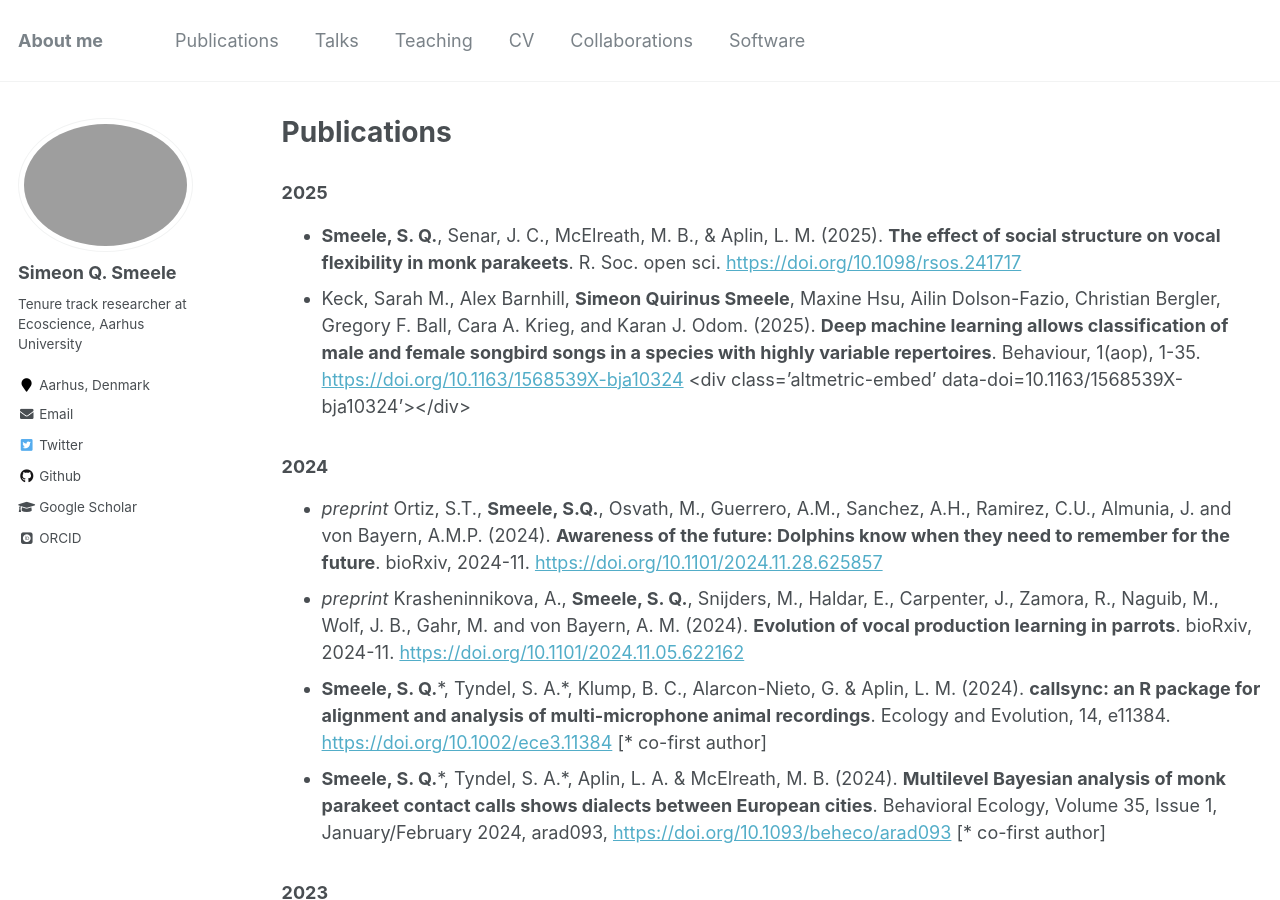
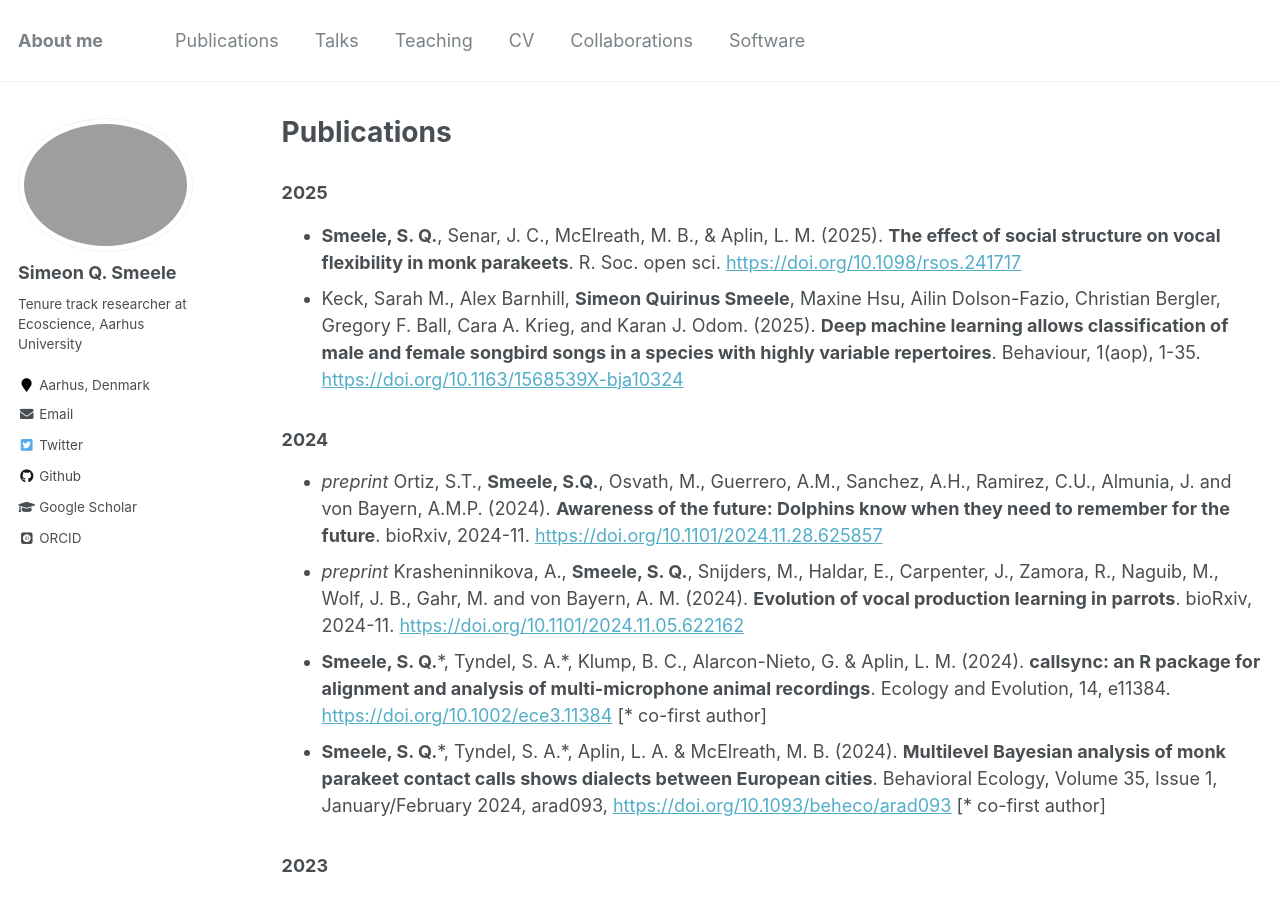
Before and after one commit to simeonqs/simeonqs.github.io, a Jekyll site: the page built from _pages/publications.md, in a window 1280 px wide and 900 px high. Built offline with Jekyll 4.4.1, drawn with Linux system fonts in a browser that asks for light colours; some web fonts are replaced; comment, search, counter and statistics services are not loaded.

Commit message:
Fixing reference.

```diff
--- a/_pages/publications.md
+++ b/_pages/publications.md
@@ -12,7 +12,7 @@ author_profile: true
 - **Smeele, S. Q.**, Senar, J. C., McElreath, M. B., & Aplin, L. M. (2025). **The effect of social structure on vocal flexibility in monk parakeets**. R. Soc. open sci. <https://doi.org/10.1098/rsos.241717>
     <div class='altmetric-embed' data-doi='10.1098/rsos.241717'></div>
 - Keck, Sarah M., Alex Barnhill, **Simeon Quirinus Smeele**, Maxine Hsu, Ailin Dolson-Fazio, Christian Bergler, Gregory F. Ball, Cara A. Krieg, and Karan J. Odom. (2025). **Deep machine learning allows classification of male and female songbird songs in a species with highly variable repertoires**. Behaviour, 1(aop), 1-35. <https://doi.org/10.1163/1568539X-bja10324>
-    <div class='altmetric-embed' data-doi=10.1163/1568539X-bja10324'></div>
+  <div class='altmetric-embed' data-doi='10.1163/1568539X-bja10324'></div>
 
 ### 2024
 
```
